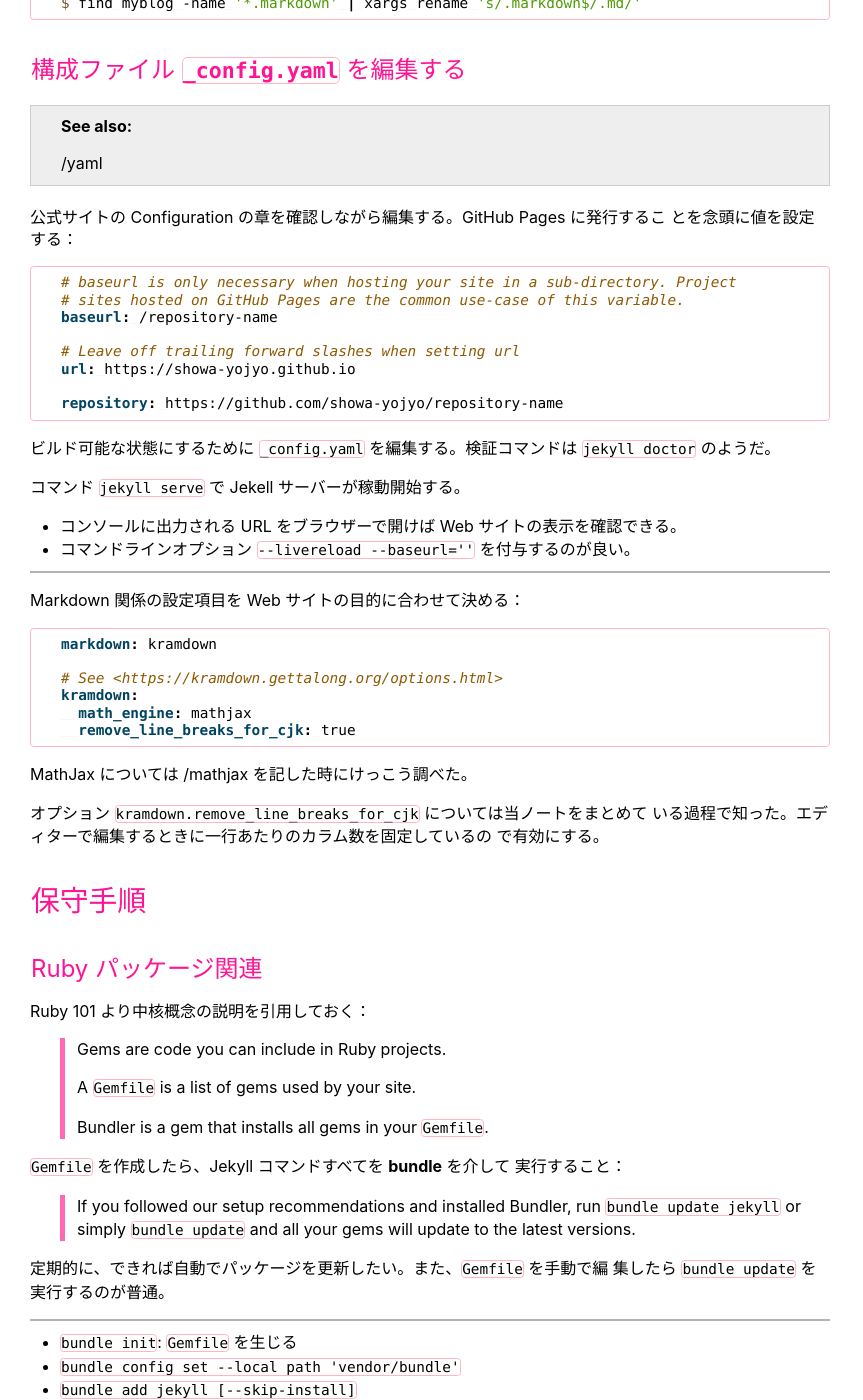
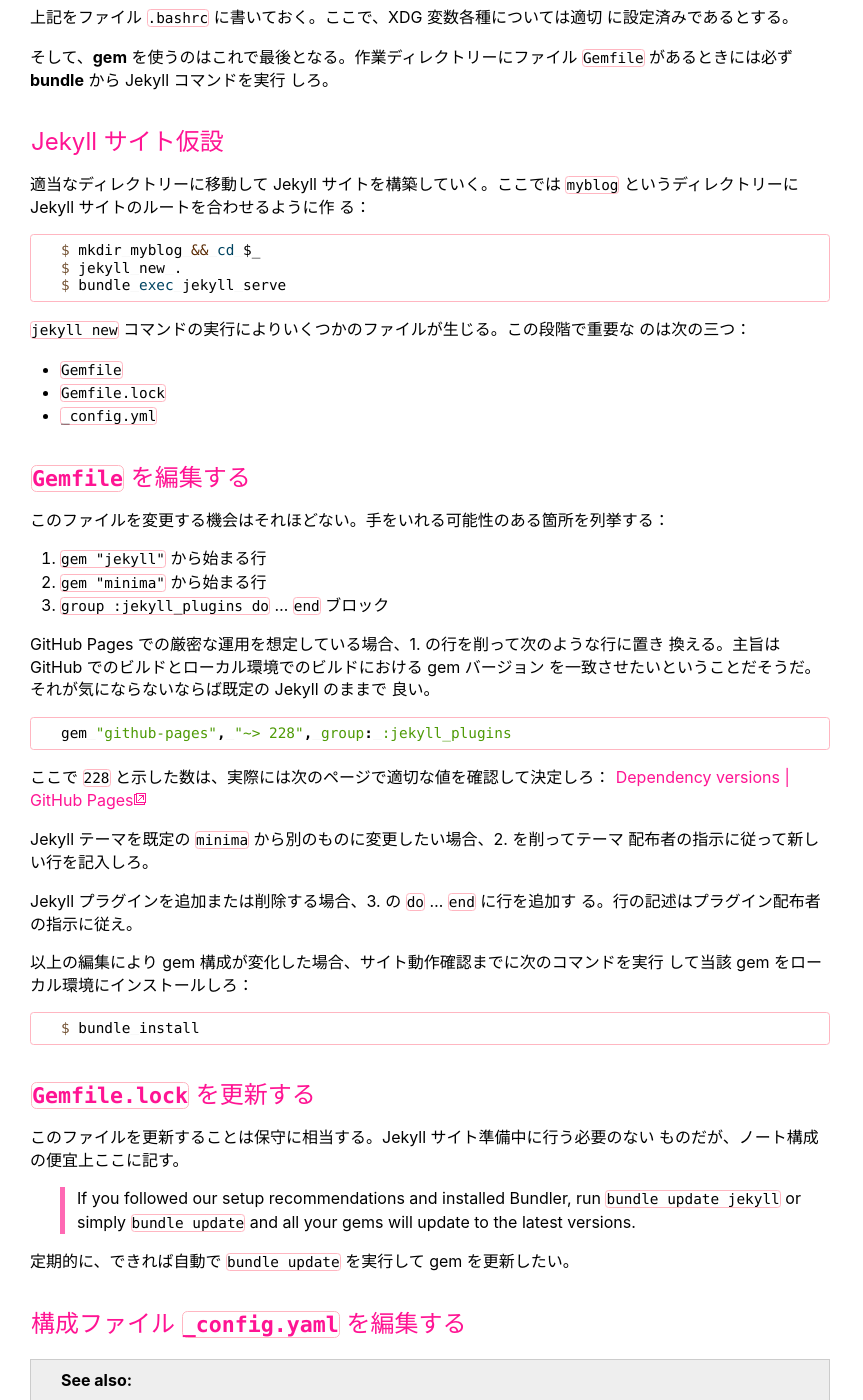
Before and after one commit to showa-yojyo/minibook, a Sphinx documentation site: the page built from source/ruby-jekyll.rst, in a window 1280 px wide and 1400 px high, scrolled down 2296 px. Shown: the whole window, without its empty margins (0-863 px from the left). Built offline with Sphinx 7.4.7, drawn with Linux system fonts in a browser that asks for light colours; some of the changed text lies outside the part shown.

Commit message:
ruby-jekyll: description on setup [skip-ci]

```diff
--- a/source/ruby-jekyll.rst
+++ b/source/ruby-jekyll.rst
@@ -12,7 +12,7 @@
       DISTRIB_DESCRIPTION="Ubuntu 22.04.3 LTS"
 
    :Ruby: 3.0.2p107
-   :gem: 3.3.5
+   :RubyGems: 3.3.5
    :Bundler: 2.4.22
    :Jekyll: 4.3.2
 
@@ -60,11 +60,23 @@
 Jekyll サイト用意手順
 ======================================================================
 
-公式サイトの Quickstart の記述を再現していく。最低限 :program:`ruby` は利用可能
-であるとする。本ノートでは WSL の Ubuntu 環境を想定しているので、Jekyll on
-Ubuntu の節に従う。
+公式サイトの Quickstart の記述を再現していけば問題はない。本ノートでは WSL の
+Ubuntu 環境を想定しているので Jekyll on Ubuntu の節に従う。
 
-環境変数の値は XDG Base Directory Specification 愛好家としては次のようにしたい：
+開発環境に対して一度きりの設定手順
+----------------------------------------------------------------------
+
+1. :program:`ruby` がなければインストールする
+2. 環境変数を設定する
+3. RubyGems つまり :program:`gem` がなければインストールする
+4. Bundler つまり :program:`bundler` がなければインストールする
+5. Jekyll つまり :program:`jekyll` がなければインストールする
+
+システムにインストール済みの Ruby, RubyGems, Bundler, Jekyll があればそれを使用
+してよい。ない場合に限り Quickstart の記述に従ってインストールする。
+
+RubyGems と Bundler が参照する環境変数各種の値を XDG Base Directory
+Specification 愛好家としては次のようにしたい：
 
 .. code:: bash
 
@@ -75,34 +87,78 @@
    export BUNDLE_USER_PLUGIN="$XDG_DATA_HOME/bundle"
    export BUNDLE_USER_CACHE="$XDG_CACHE_HOME/bundle"
 
-上記をファイル :file:`.bashrc` に書いておく。ここで、XDG 変数については適切に設
-定済みであるとする。
+上記をファイル :file:`.bashrc` に書いておく。ここで、XDG 変数各種については適切
+に設定済みであるとする。
 
-----
-
-``gem install bundler jekyll`` で :program:`bundler` と :program:`jekyll` をイン
-ストールする。ここはチュートリアルの記述よりも精密な手順がある。例の記事を参照。
 そして、:program:`gem` を使うのはこれで最後となる。作業ディレクトリーにファイル
 :file:`Gemfile` があるときには必ず :program:`bundle` から Jekyll コマンドを実行
 しろ。
 
-----
+Jekyll サイト仮設
+----------------------------------------------------------------------
 
-その後に適当なディレクトリーに移動して Jekyll サイトを構築していく。既定のテーマ
-と内容でまずブログを serve してみる：
+適当なディレクトリーに移動して Jekyll サイトを構築していく。ここでは
+:file:`myblog` というディレクトリーに Jekyll サイトのルートを合わせるように作
+る：
 
 .. code:: console
 
-   $ bundle exec jekyll new myblog && cd $_
+   $ mkdir myblog && cd $_
+   $ jekyll new .
    $ bundle exec jekyll serve
 
-コンソールにローカルホスト URL が出力されているので、ブラウザーでそれを開く。
+``jekyll new`` コマンドの実行によりいくつかのファイルが生じる。この段階で重要な
+のは次の三つ：
 
-生成ファイル名を微調整する：
+* :file:`Gemfile`
+* :file:`Gemfile.lock`
+* :file:`_config.yml`
+
+:file:`Gemfile` を編集する
+----------------------------------------------------------------------
+
+このファイルを変更する機会はそれほどない。手をいれる可能性のある箇所を列挙する：
+
+1. ``gem "jekyll"`` から始まる行
+2. ``gem "minima"`` から始まる行
+3. ``group :jekyll_plugins do`` ... ``end`` ブロック
+
+GitHub Pages での厳密な運用を想定している場合、1. の行を削って次のような行に置き
+換える。主旨は GitHub でのビルドとローカル環境でのビルドにおける gem バージョン
+を一致させたいということだそうだ。それが気にならないならば既定の Jekyll のままで
+良い。
+
+.. code:: ruby
+
+   gem "github-pages", "~> 228", group: :jekyll_plugins
+
+ここで ``228`` と示した数は、実際には次のページで適切な値を確認して決定しろ：
+`Dependency versions | GitHub Pages <https://pages.github.com/versions/>`__
+
+Jekyll テーマを既定の ``minima`` から別のものに変更したい場合、2. を削ってテーマ
+配布者の指示に従って新しい行を記入しろ。
+
+Jekyll プラグインを追加または削除する場合、3. の ``do`` ... ``end`` に行を追加す
+る。行の記述はプラグイン配布者の指示に従え。
+
+以上の編集により gem 構成が変化した場合、サイト動作確認までに次のコマンドを実行
+して当該 gem をローカル環境にインストールしろ：
 
 .. code:: console
 
-   $ find myblog -name '*.markdown' | xargs rename 's/.markdown$/.md/'
+   $ bundle install
+
+:file:`Gemfile.lock` を更新する
+----------------------------------------------------------------------
+
+このファイルを更新することは保守に相当する。Jekyll サイト準備中に行う必要のない
+ものだが、ノート構成の便宜上ここに記す。
+
+   If you followed our setup recommendations and installed Bundler, run ``bundle
+   update jekyll`` or simply ``bundle update`` and all your gems will update to
+   the latest versions.
+
+定期的に、できれば自動で ``bundle update`` を実行して gem を更新したい。
 
 構成ファイル :file:`_config.yaml` を編集する
 ----------------------------------------------------------------------
@@ -152,6 +208,19 @@
 いる過程で知った。エディターで編集するときに一行あたりのカラム数を固定しているの
 で有効にする。
 
+サーバー稼動
+----------------------------------------------------------------------
+
+Jekyll サイトの内容が整ったら HTTP サーバーを稼動する。次のコマンドが良い：
+
+.. code:: console
+
+   $ bundle exec jekyll serve --incremental --livereload --baseurl ''
+
+VS Code で作業する場合、何かの拡張のトーストが持つ URL そのままで Jekyll サイト
+のトップページがブラウザーで開く。このコマンドを :file:`tasks.json` に入れておく
+といい。
+
 保守手順
 ======================================================================
 
@@ -165,16 +234,6 @@
    A :file:`Gemfile` is a list of gems used by your site.
 
    Bundler is a gem that installs all gems in your :file:`Gemfile`.
-
-:file:`Gemfile` を作成したら、Jekyll コマンドすべてを :program:`bundle` を介して
-実行すること：
-
-   If you followed our setup recommendations and installed Bundler, run ``bundle
-   update jekyll`` or simply ``bundle update`` and all your gems will update to
-   the latest versions.
-
-定期的に、できれば自動でパッケージを更新したい。また、:file:`Gemfile` を手動で編
-集したら ``bundle update`` を実行するのが普通。
 
 ----
 
@@ -229,3 +288,14 @@
 
    Note that you should avoid using too many includes, as this will slow down
    the build time of your site.
+
+----
+
+
+コンソールにローカルホスト URL が出力されているので、ブラウザーでそれを開く。
+
+生成ファイル名を微調整する：
+
+.. code:: console
+
+   $ find myblog -name '*.markdown' | xargs rename 's/.markdown$/.md/'
```
